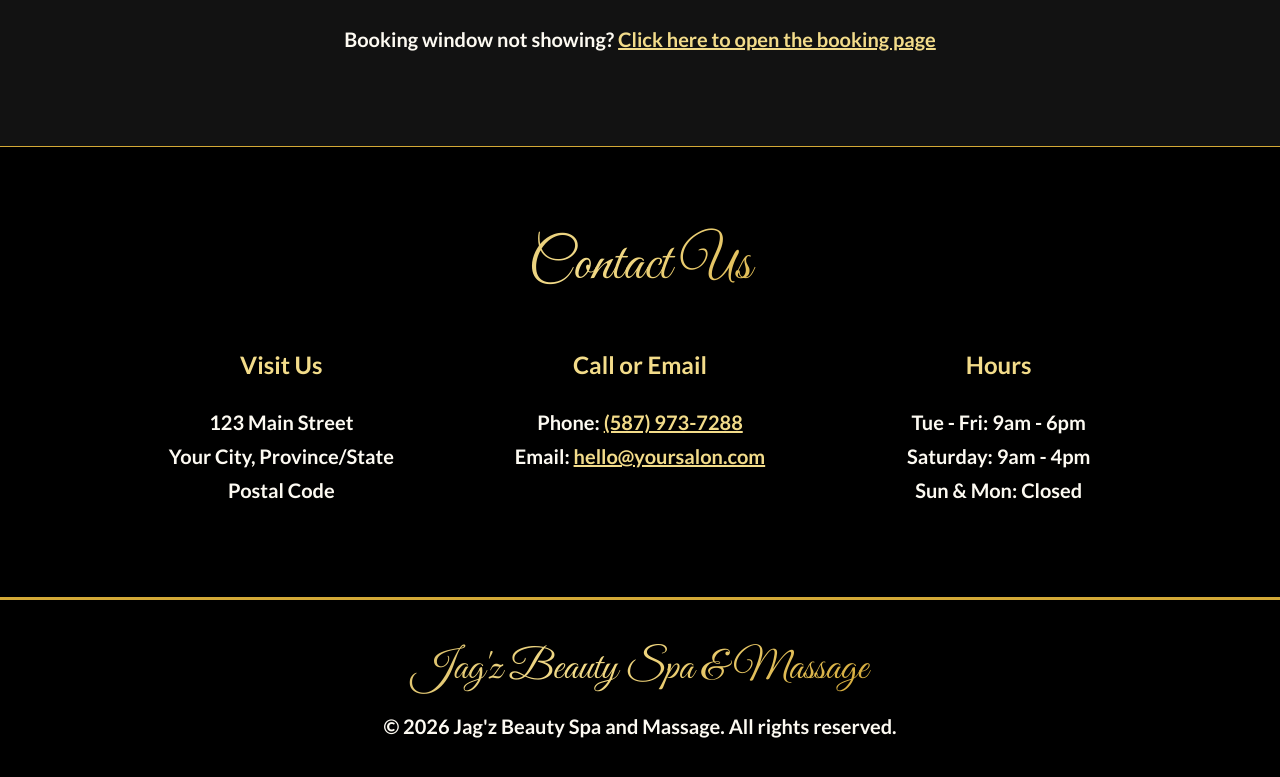
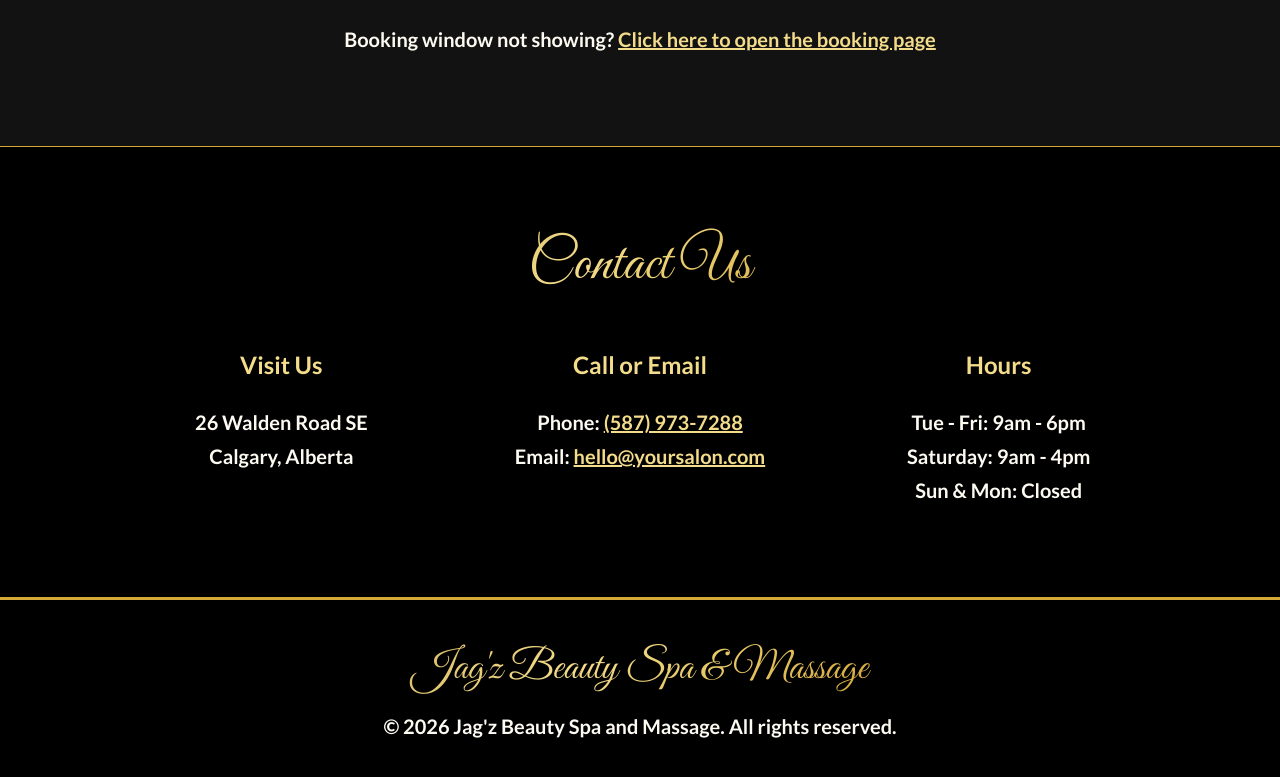
Before and after one commit to jagz-beautyspa/jagz.beautyspa, a plain HTML site: page index.html in a window 1280 px wide. Shown: the part 3609-4386 px from the top of the page. Drawn offline with Linux system fonts and the light colour scheme.

Commit message:
Update contact address in index.html

```diff
--- a/index.html
+++ b/index.html
@@ -155,7 +155,7 @@
       <div class="contact-grid">
         <div>
           <h3>Visit Us</h3>
-          <p>123 Main Street<br>Your City, Province/State<br>Postal Code</p>
+          <p>26 Walden Road SE<br>Calgary, Alberta<br>
         </div>
         <div>
           <h3>Call or Email</h3>
```
